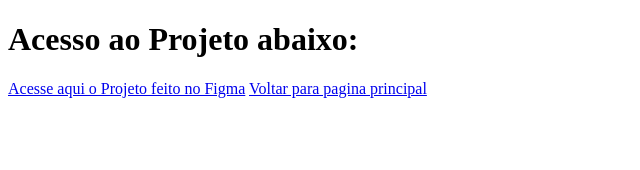
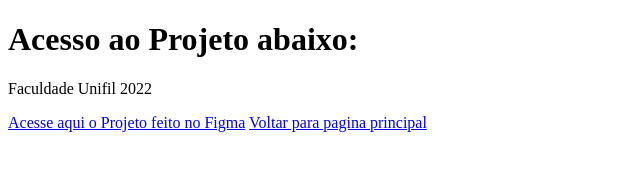
Before and after one commit to DiegoBarrosGuitar/ProjetoExtens-o, a plain HTML site: page pagina_projeto_extensao.html in a window 1280 px wide. Shown: the whole page, without its empty margins (0-640 px from the left). Drawn offline with Linux system fonts and the light colour scheme.

Commit message:
Acrescentado de qual faculdade o projeto é

```diff
--- a/pagina_projeto_extensao.html
+++ b/pagina_projeto_extensao.html
@@ -8,6 +8,7 @@
 </head>
 <body>
      <h1>Acesso ao Projeto abaixo:</h1>
+     <p>Faculdade Unifil 2022</p>
      <a href="https://www.figma.com/file/7v3hMgFnY7Q2LE46CpnYk8/Extens%C3%A3o---Apresenta%C3%A7%C3%A3o-App---Jardim-Bot%C3%A2nico-de-Londrina---Diego-Barros?node-id=0%3A1&t=S8YKwiVuiZplEe2Y-0">Acesse aqui o Projeto feito no Figma</a>
     <a href="index.html">Voltar para pagina principal</a>
 </body>
```
